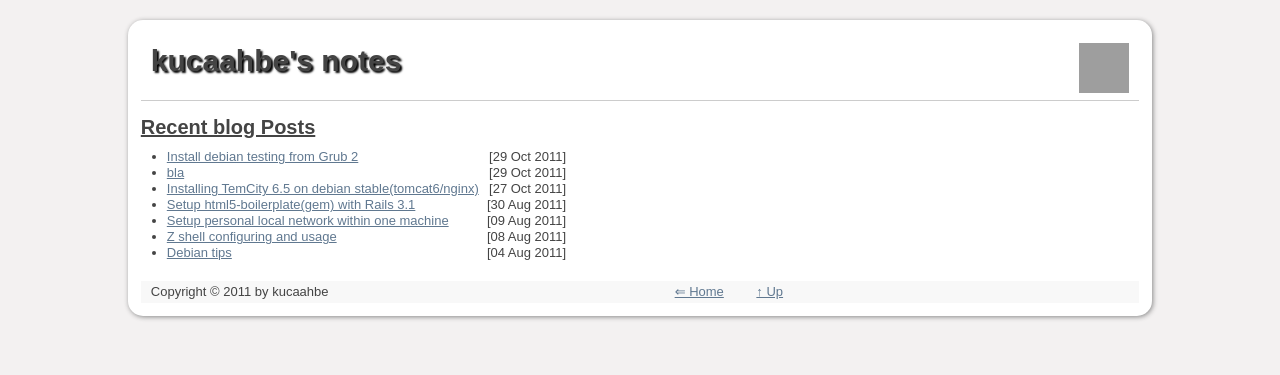
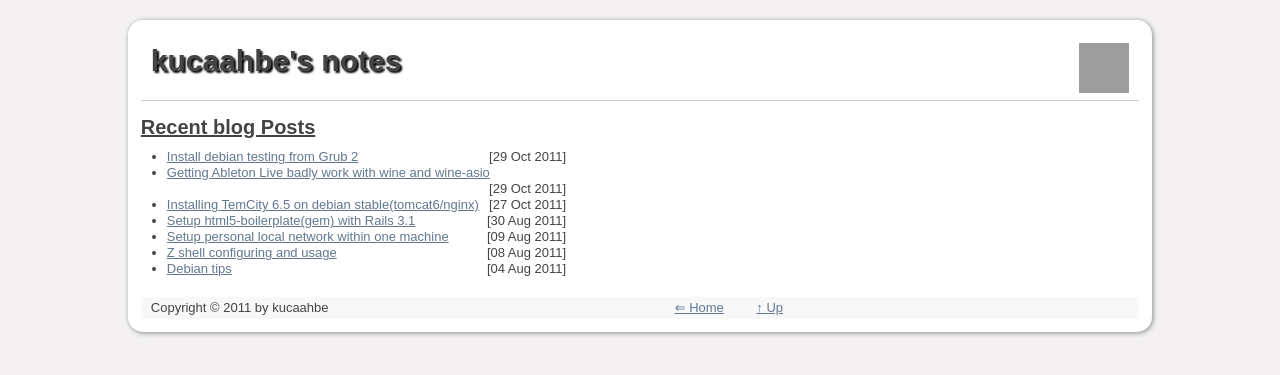
Before and after one commit to kucaahbe/kucaahbe.github.com, a Jekyll site: the page built from index.html, in a window 1280 px wide. Shown: the top 375 px of the page. Built offline with Jekyll 4.4.1, drawn with Linux system fonts in a browser that asks for light colours; nearby versions of some CDN libraries; grey boxes are pictures that could not be loaded.

Commit message:
finished about ableton

```diff
--- a/_posts/2011-10-29-ableton-live-wine-asio.md
+++ b/_posts/2011-10-29-ableton-live-wine-asio.md
@@ -1,6 +1,6 @@
 ---
 layout: post
-title: bla
+title: Getting Ableton Live badly work with wine and wine-asio
 
 ---
 
@@ -18,7 +18,7 @@
 cd wine-unstable
 wget http://dev.carbon-project.org/debian/wine-unstable/libwine-alsa-unstable_1.3.31-0.1_i386.deb
 wget http://dev.carbon-project.org/debian/wine-unstable/libwine-bin-unstable_1.3.31-0.1_i386.deb
-wget http://dev.carbon-project.org/debian/wine-unstable/libwine-capi-unstable_1.3.31-0.1_i386.deb
+#wget http://dev.carbon-project.org/debian/wine-unstable/libwine-capi-unstable_1.3.31-0.1_i386.deb
 wget http://dev.carbon-project.org/debian/wine-unstable/libwine-cms-unstable_1.3.31-0.1_i386.deb
 wget http://dev.carbon-project.org/debian/wine-unstable/libwine-dbg-unstable_1.3.31-0.1_i386.deb
 wget http://dev.carbon-project.org/debian/wine-unstable/libwine-dev-unstable_1.3.31-0.1_i386.deb
@@ -33,8 +33,13 @@
 wget http://dev.carbon-project.org/debian/wine-unstable/wine-bin-unstable_1.3.31-0.1_i386.deb
 wget http://dev.carbon-project.org/debian/wine-unstable/wine-unstable_1.3.31-0.1_i386.deb
 
+# for wine
 sudo aptitude install libgstreamer-plugins-base0.10-0 libgstreamer0.10-0 libhal1 libmpg123-0 libsane liblcms1 libcapi20-3 libgettextpo0 libwine-gecko-unstable
+# jack:
+sudo aptitude install jackd libjack-dev
 
+sudo dpkg -i libwine-dbg-unstable_1.3.31-0.1_i386.deb
+sudo dpkg -i libwine-dev-unstable_1.3.31-0.1_i386.deb
 sudo dpkg -i libwine-unstable_1.3.31-0.1_i386.deb
 sudo dpkg -i libwine-bin-unstable_1.3.31-0.1_i386.deb
 sudo dpkg -i wine-bin-unstable_1.3.31-0.1_i386.deb
@@ -56,8 +61,34 @@
 winecfg
 {% endhighlight %}
 
+### run ableton
+
+as usual and authorize:
+
+{% highlight bash %}
+wine Live\ 8.1.3.exe "Z:\mnt\iso\Authorize813.auz"
+{% endhighlight %}
+
+--- menu does not work properly
+
+don't emulate virtual desktop
+allow window manager to do all stuff
+
+##### wine asio
+
+{% highlight bash %}
+wget http://downloads.sourceforge.net/project/wineasio/wineasio-0.9.0.tar.gz
+tar xvf wineasio-0.9.0.tar.gz
+cd wineasio
+{% endhighlight %}
+
+read this: http://sourceforge.net/projects/wineasio/files/ (README)
+to compile wineasio
+
 ##### Resources
 
 * [install wine unstable in debian](http://dev.carbon-project.org/debian/wine-unstable/)
 * [Ableton wine page](http://appdb.winehq.org/objectManager.php?sClass=application&iId=2113)
 * [wine ppa repository](https://launchpad.net/~ubuntu-wine/+archive/ppa)
+* [steinberg's asio sdk download page](http://www.steinberg.net/nc/en/company/developer/sdk_download_portal/asio_sdk.html) (register first)
+* https://help.ubuntu.com/community/HowToJACKConfiguration
```
